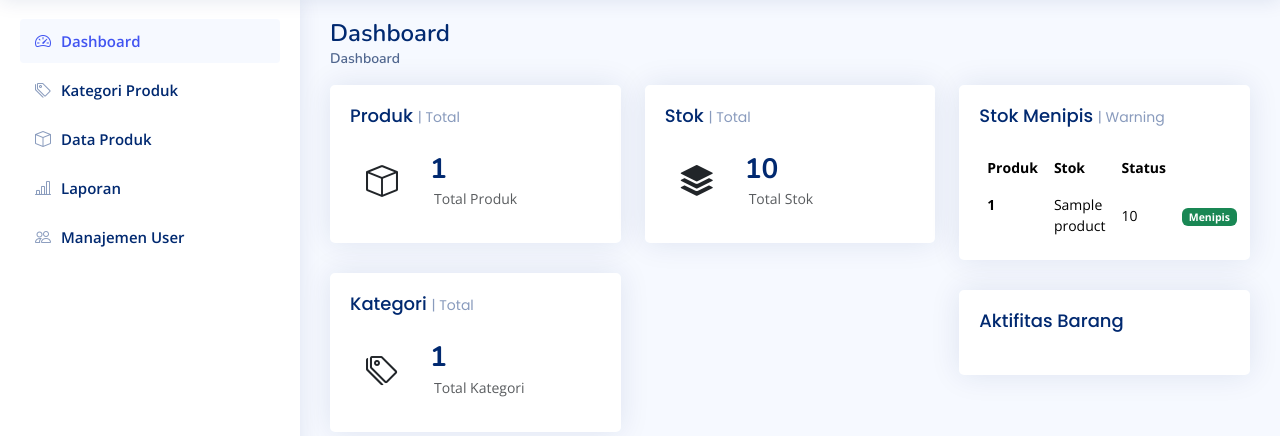
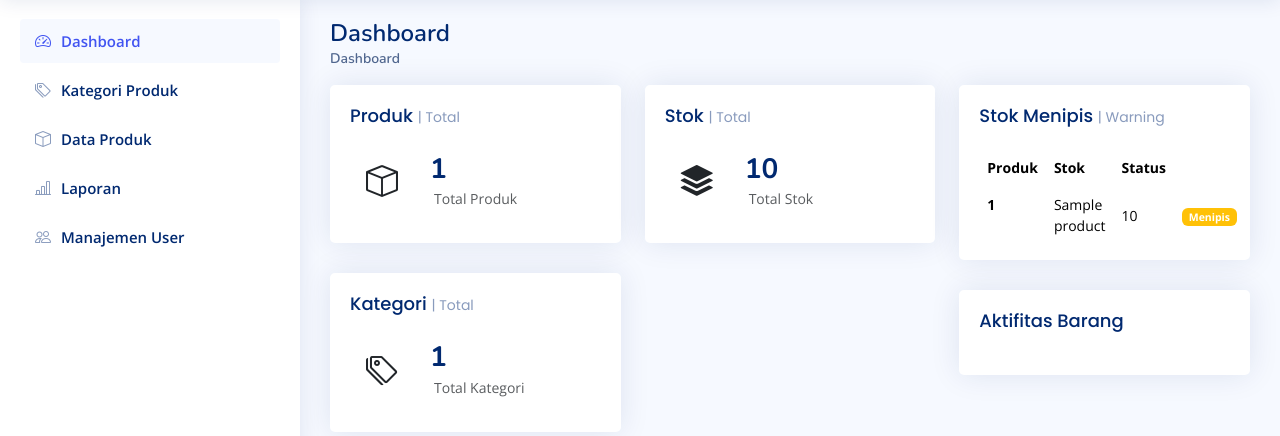
Before and after one commit to regitri/Inventory-Saya, a PHP site: page / in a window 1280 px wide. Shown: the part 61-497 px from the top of the page. Run offline with PHP 8.4, Linux system fonts and the light colour scheme; the visitor is signed in with stand-in values (Sample User, id 1); tables that the repository leaves empty or names only in its code hold one stand-in row (values such as "Sample post"); data that the repository does not hold is empty; some libraries are stand-ins or nearby versions.

Commit message:
update logo

```diff
--- a/index.php
+++ b/index.php
@@ -453,7 +453,7 @@ function waktu_lalu($datetime)
                         <?php elseif ($row['stock'] <= ($row['min_stock'] / 2)): ?>
                           <span class="badge bg-warning">Hampir Habis</span>
                         <?php else: ?>
-                          <span class="badge bg-success">Menipis</span>
+                          <span class="badge bg-warning">Menipis</span>
                         <?php endif; ?>
                       </td>
                     </tr>
```
